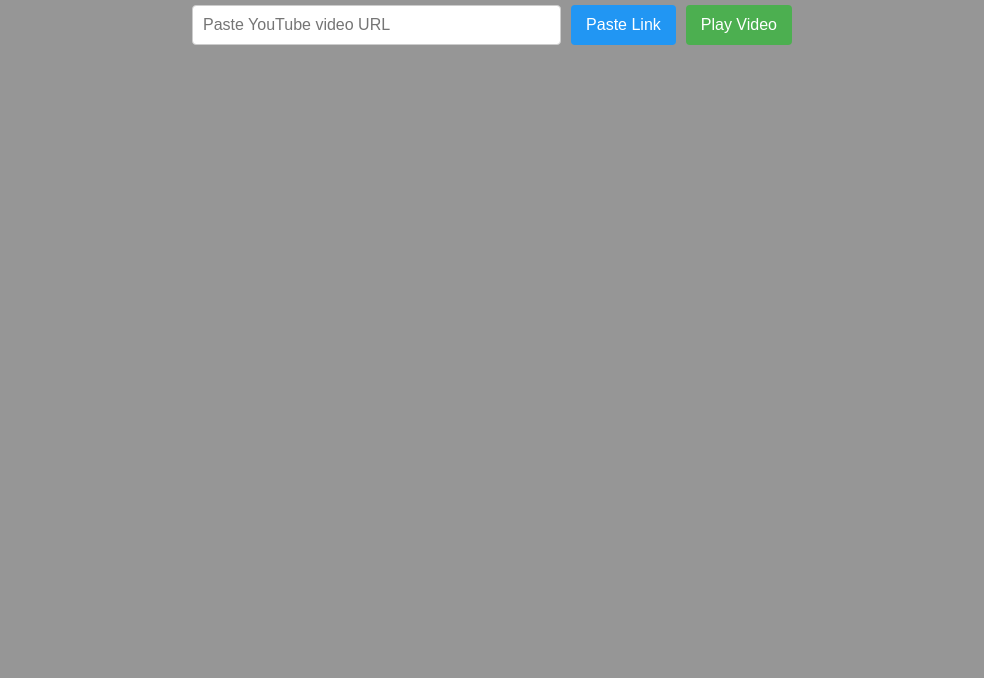
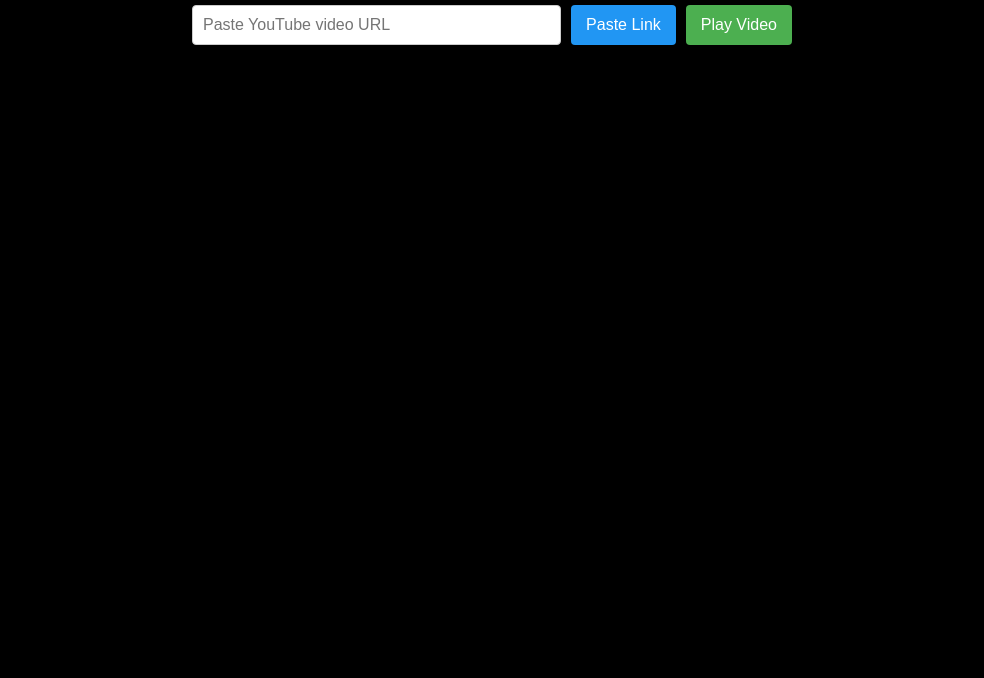
Before and after one commit to Zaheen06/Add-free1, a plain HTML site: page index.html in a window 1280 px wide. Shown: the part 142-820 px from the top of the page, without its empty margins (148-1132 px from the left). Drawn offline with Linux system fonts and the light colour scheme.

Commit message:
Update styles.css

```diff
--- a/styles.css
+++ b/styles.css
@@ -2,7 +2,7 @@ body {
             font-family: Arial, sans-serif;
             margin: 0;
             padding: 10px;
-            background-color:rgba(0, 0, 0, 0.411);
+            background-color:black;
             display: flex;
             flex-direction: column;
             align-items: center;
```
